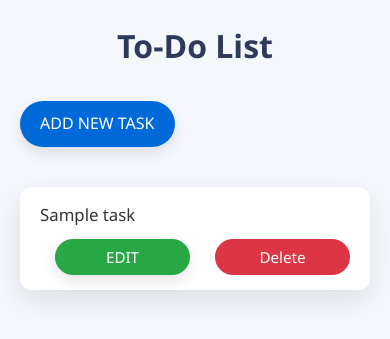
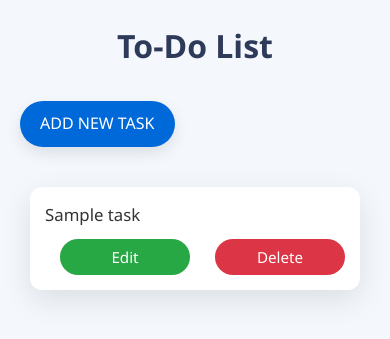
Before and after one commit to 1Sayze3/Todo-list, a Django app: page / in a window 390 px wide. Shown: the top 339 px of the page. Run offline with Django 5.2, Linux system fonts and the light colour scheme; tables that the repository leaves empty hold one stand-in row (values such as "Sample post").

Commit message:
Update styles.css

```diff
--- a/todo_app/static/todo_app/styles.css
+++ b/todo_app/static/todo_app/styles.css
@@ -26,8 +26,8 @@ h1 {
     font-family: 'Segoe UI', sans-serif;
 }
 
-/* Add Task and Edit Task Button */
-.add-button, .edit-button {
+/* Add Task Button */
+.add-button {
     display: inline-block;
     padding: 12px 25px;
     background-color: #0069d9; /* Sleek blue color */
@@ -41,13 +41,13 @@ h1 {
     text-transform: uppercase;
 }
 
-.add-button:hover, .edit-button:hover {
+.add-button:hover {
     background-color: #0056b3;
     transform: translateY(-4px);
     box-shadow: 0 12px 25px rgba(0, 0, 0, 0.1);
 }
 
-.add-button:active, .edit-button:active {
+.add-button:active {
     transform: translateY(0);
     box-shadow: 0 6px 15px rgba(0, 0, 0, 0.1);
 }
@@ -196,7 +196,7 @@ button:active {
         font-size: 2rem;
     }
 
-    .add-button, .edit-button {
+    .add-button {
         padding: 10px 20px;
         font-size: 1rem;
     }
@@ -238,6 +238,17 @@ button:active {
         justify-content: space-between;
         flex-wrap: wrap;
     }
+
+    /* Adjust task list layout */
+    .task-list {
+        padding-left: 10px;
+        padding-right: 10px;
+    }
+
+    .task {
+        padding: 15px;
+        width: 100%;
+    }
 }
 
 /* Centered "No tasks" message and Add button */
```
